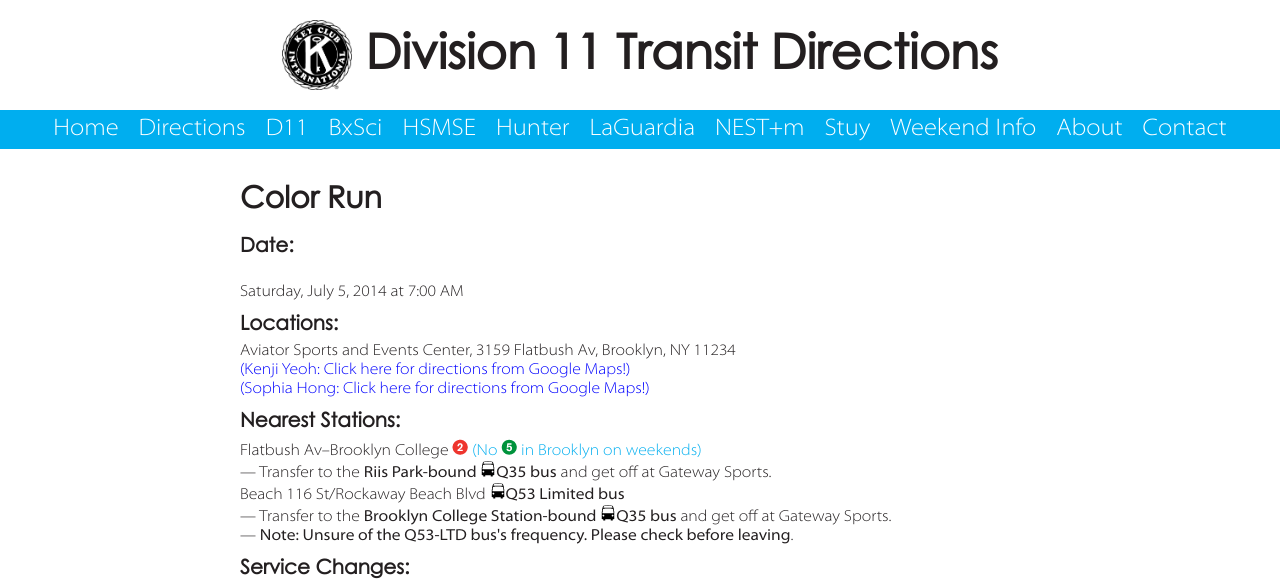
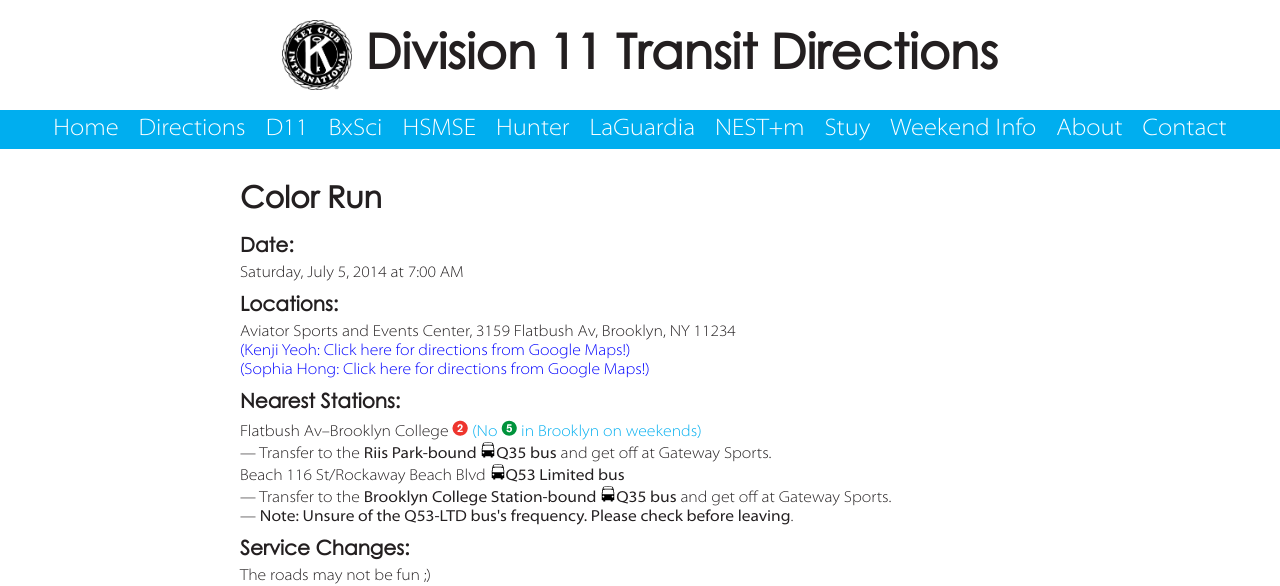
Before and after one commit to d11directions/d11directions.github.io, a Jekyll site: the page built from fun/Color_Run.html, in a window 1280 px wide. Shown: the top 586 px of the page. Built offline with Jekyll 4.4.1, drawn with Linux system fonts in a browser that asks for light colours; grey boxes are pictures that could not be loaded.

```diff
--- a/_layouts/direction.html
+++ b/_layouts/direction.html
@@ -5,7 +5,7 @@ layout: default
     <h2>{{ page.title }}</h2>
 
     {% if page.time %}
-    <h4>Date:</h4><br>
+    <h4>Date:</h4>
     {{ page.time }}
     {% endif %}
     {% if page.times %}
```
